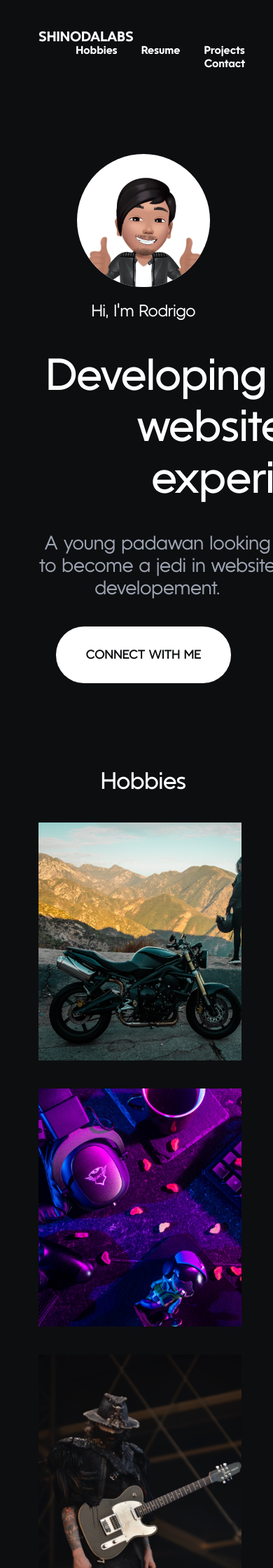
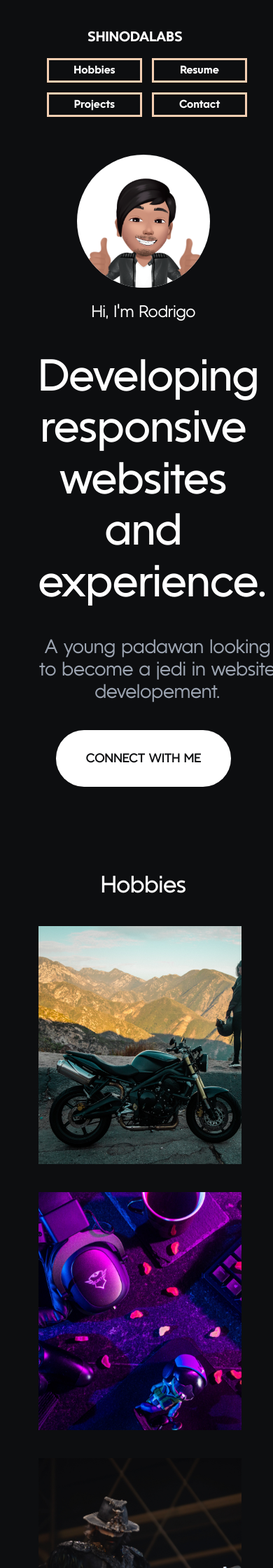
Before and after one commit to rodrigordgfs/portifolio-shinodalabs-old, a PHP site: page / in a window 390 px wide; the page is wider, and only the part inside the window is pictured. Shown: the top 2240 px of that part at 70% size. Run offline with PHP 8.4, Linux system fonts and the light colour scheme.

Commit message:
Responsive for mobile

```diff
--- a/css/responsive.css
+++ b/css/responsive.css
@@ -4,4 +4,87 @@
 
 /* Smartphone */
 @media only screen and (max-width: 787px) {
+  /* Header */
+  .logo {
+    margin-left: 80px;
+  }
+
+  .header a {
+    margin-bottom: 20px;
+  }
+
+  .header_menu {
+    text-align: center;
+  }
+
+  .header_menu ul {
+    margin-top: 30px;
+  }
+
+  .header_menu ul li a {
+    border: 3px solid #f3ceb1;
+    padding: 5px;
+    width: 136px;
+    display: block;
+    float: left;
+    text-align: center;
+  }
+
+  .header_menu ul li {
+    margin-left: 10px;
+    margin-top: -10px;
+  }
+
+  /* Introduction */
+  .avatar img {
+    margin-top: 10px;
+  }
+
+  .introduction_title h1 {
+    margin: 0;
+    width: auto;
+  }
+
+  .header_menu ul li a:hover {
+    border-color: #fff;
+  }
+
+  /* Resume */
+  .skills .development {
+    margin-left: 30px;
+    display: inline-block;
+  }
+
+  /* Projects */
+  .projects_right {
+    margin-top: 0px;
+  }
+
+  /* Contact */
+  .contact h1 {
+    width: auto;
+    margin: 0;
+  }
+
+  .contact h2 {
+    margin-bottom: 80px;
+  }
+
+  /* Fotter */
+  .footer {
+    margin-bottom: 25px;
+  }
+
+  .network ul {
+    text-align: center;
+  }
+
+  .email_text {
+    float: none;
+    text-align: center;
+  }
+
+  .email {
+    margin-top: 20px;
+  }
 }
--- a/css/style.css
+++ b/css/style.css
@@ -6,6 +6,7 @@ body {
 img {
   display: block;
   max-width: 100%;
+  height: auto;
 }
 
 .section_title {
@@ -136,7 +137,38 @@ img {
 }
 
 .hobbie_images {
+  position: relative;
   margin-top: 40px;
+}
+
+.hobbie_overlay {
+  position: absolute;
+  top: 0;
+  bottom: 0;
+  left: 0;
+  right: 0;
+  height: 100%;
+  width: 97%;
+  opacity: 0;
+  transition: 0.5s ease;
+  background-color: rgba(0, 0, 0, 0.8);
+}
+
+.hobbie_images:hover .hobbie_overlay {
+  opacity: 1;
+}
+
+.hobbie_text {
+  color: #fff;
+  font-family: "kontora-semi-bold", sans-serif;
+  font-size: 20px;
+  position: absolute;
+  top: 50%;
+  left: 50%;
+  -webkit-transform: translate(-50%, -50%);
+  -ms-transform: translate(-50%, -50%);
+  transform: translate(-50%, -50%);
+  text-align: center;
 }
 
 /* Resume */
@@ -251,11 +283,11 @@ img {
 .contact h2 {
   color: #f3ceb1;
   margin: 40px 0 100px 0;
-  display: inline-block;
+  transition: 0.3s;
 }
 
-.contact img {
-  display: inline-block;
+.contact h2:hover {
+  color: #fff;
 }
 
 /* Footer */
@@ -286,11 +318,6 @@ img {
   float: right;
 }
 
-.email_text ul li {
-  display: inline-block;
-  margin-right: 20px;
-}
-
 .email_text p {
   display: inline;
   font-family: "kontora-medium", sans-serif;
--- a/index.html
+++ b/index.html
@@ -82,12 +82,27 @@
         </div>
         <div class="hobbie_images grid-1-3">
             <img src="assets/images/hobbie-moto.png" alt="Hobbie Moto">
+            <div class="hobbie_overlay">
+                <div class="hobbie_text">
+                    Riding a motorcycle is one of my passions, whenever I am on the road
+                </div>
+            </div>
         </div>
         <div class="hobbie_images grid-1-3">
             <img src="assets/images/hobbie-game.png" alt="Hobbie Game">
+            <div class="hobbie_overlay">
+                <div class="hobbie_text">
+                    Yes, I am a "gamer", whenever it is possible to set aside some time to rest and play.
+                </div>
+            </div>
         </div>
         <div class="hobbie_images grid-1-3">
             <img src="assets/images/hobbie-music.png" alt="Hobbie Music">
+            <div class="hobbie_overlay">
+                <div class="hobbie_text">
+                    Lover of that good old rock and roll
+                </div>
+            </div>
         </div>
     </section>
 
@@ -215,7 +230,6 @@
             <h1 id="contact">Let me know if you want to talk about a potencial collaboration. I'm available for freelance work.</h1>
             <a href="#">
                 <h2>Lets grow together</h2>
-                <img src="assets/icons/link-color.svg" alt="Link">
             </a>
         </div>
     </section>
@@ -249,16 +263,9 @@
         </div>
         <div class="email grid-8">
             <div class="email_text">
-                <ul>
-                    <li>
-                        <img src="assets/icons/email.svg" alt="Email">
-                    </li>
-                    <li>
-                        <a href="mailto:rodrigo@shinodalabs.com.br">
-                            <p>rodrigo@shinodalabs.com.br</p>
-                        </a>
-                    </li>
-                </ul>
+                <a href="mailto:rodrigo@shinodalabs.com.br">
+                    <p>rodrigo@shinodalabs.com.br</p>
+                </a>
             </div>
         </div>
     </footer>
```
